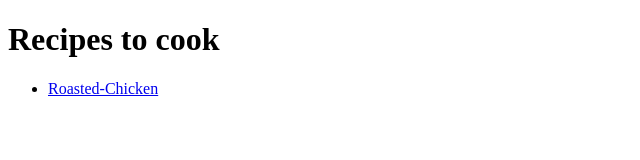
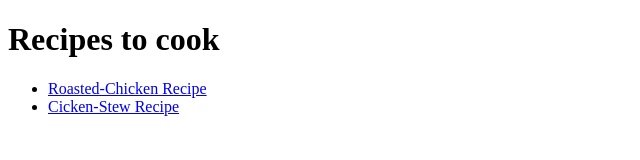
Before and after one commit to raj23689/Recipes, a plain HTML site: page index.html in a window 1280 px wide. Shown: the whole page, without its empty margins (0-640 px from the left). Drawn offline with Linux system fonts and the light colour scheme.

Commit message:
updated index

```diff
--- a/index.html
+++ b/index.html
@@ -9,7 +9,8 @@
 <body>
     <h1>Recipes to cook</h1>
     <ul>
-        <li><a href="./recipes/roasted-chicken.html">Roasted-Chicken</a></li>
+        <li><a href="./recipes/roasted-chicken.html">Roasted-Chicken Recipe</a></li>
+        <li><a href="./recipes/chicken-stew.html">Cicken-Stew Recipe</a></li>
     </ul>
 </body>
 </html>
```
Also changed, not shown: recipes/chicken-stew.html (added).
